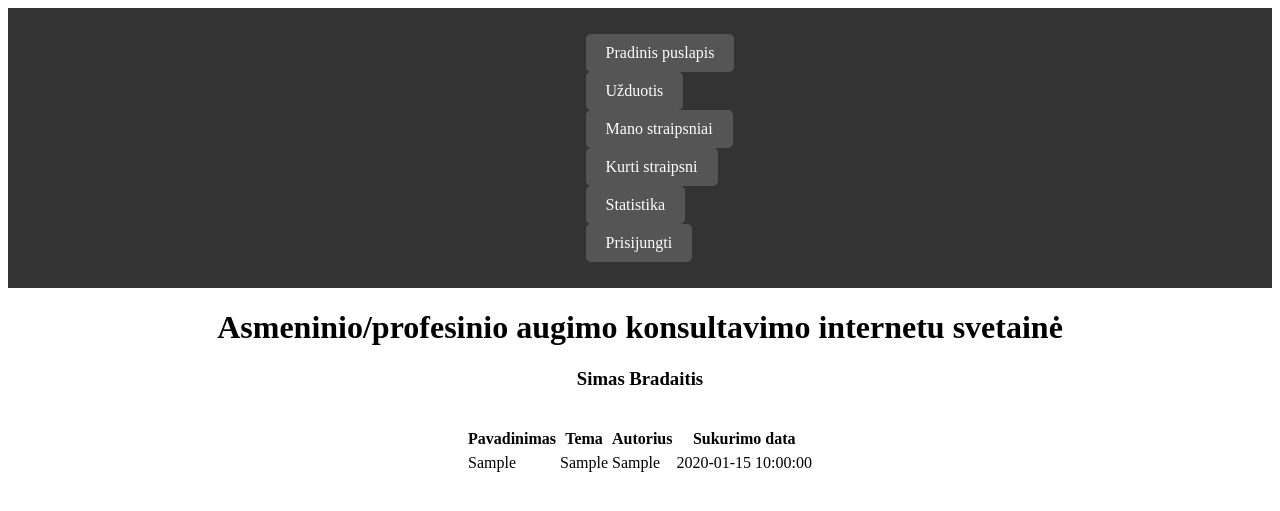
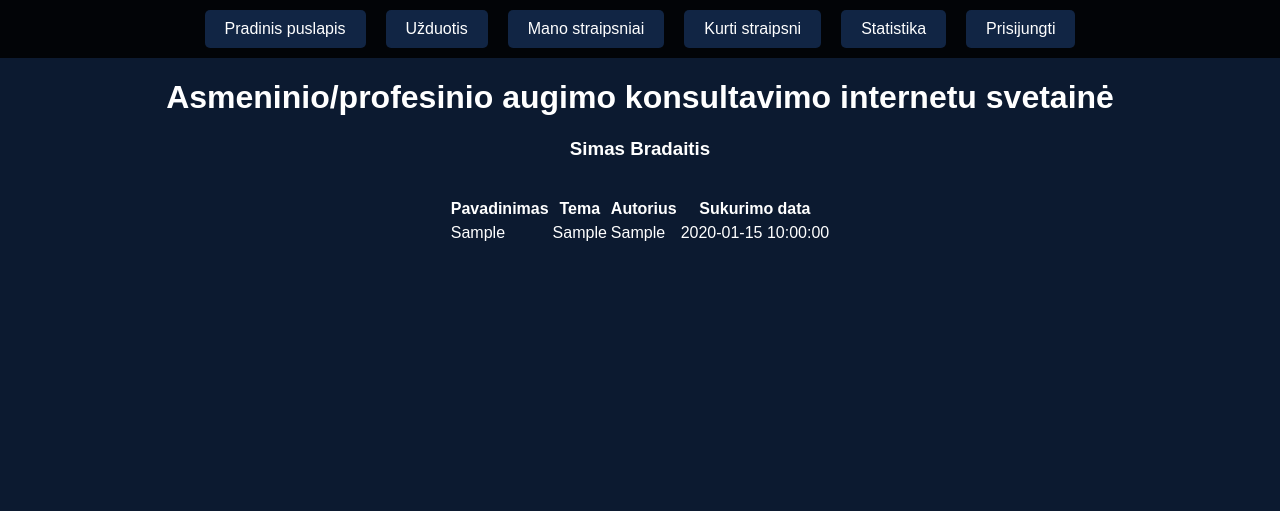
Before and after one commit to simasbra/KTU_Kompiuteriu_Tinklai_ir_Internetines_Technologijos, a PHP site: page / in a window 1280 px wide. Shown: the top 511 px of the page. Run offline with PHP 8.4, Linux system fonts and the light colour scheme; tables that the repository leaves empty hold one stand-in row (values such as "Sample post").

Commit message:
IT style

```diff
--- a/IT/navbar.php
+++ b/IT/navbar.php
@@ -1,7 +1,7 @@
 <div class="navbar">
     <ul>
         <li><a href="index.php">Pradinis puslapis</a></li>
-        <li><a href="uzduotis.html">Užduotis</a></li>
+        <li><a href="uzduotis.php">Užduotis</a></li>
         <li><a href="">Mano straipsniai</a></li>
         <li><a href="">Kurti straipsni</a></li>
         <li><a href="">Statistika</a></li>
--- a/IT/style.css
+++ b/IT/style.css
@@ -2,23 +2,38 @@
     display: flex;
     justify-content: center;
     padding: 10px;
-    background-color: #333;
+    margin: 0;
+    background-color: #020407;
+}
+
+.navbar ul {
+    list-style-type: none;
+    margin: 0;
+    padding: 0;
+    display: flex;
 }
 
 .navbar li {
-    list-style-type: none;
     margin: 0 10px;
 }
 
 .navbar a {
     display: inline-block;
     padding: 10px 20px;
-    color: white;
+    color: #ffffff;
     text-decoration: none;
-    background-color: #555;
+    background-color: #112544;
     border-radius: 5px;
+    transition: background-color 0.3s;
 }
 
 .navbar a:hover {
-    background-color: #777;
+    background-color: #163059;
 }
+
+body {
+    background-color: #0c1a30;
+    color: #ffffff;
+    font-family: Arial, sans-serif;
+	margin: 0;
+}
```
